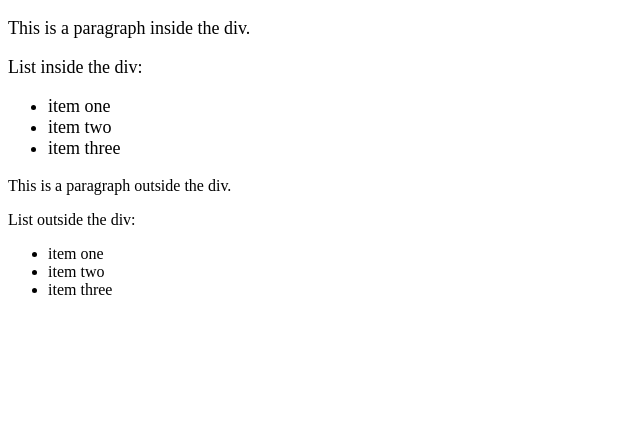
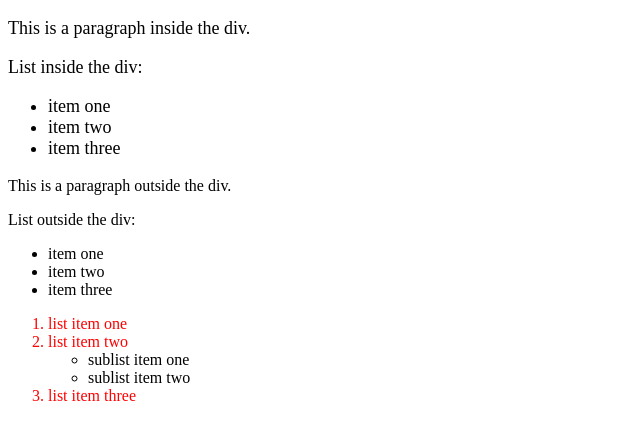
Before and after one commit to Claudine250/lecture1, a plain HTML site: page src1/nesting/nesting.html in a window 1280 px wide. Shown: the whole page, without its empty margins (0-640 px from the left). Drawn offline with nearby package versions, Linux system fonts and the light colour scheme; files that its build step writes are made by us from their sources.

Commit message:
Update nesting.html

```diff
--- a/src1/nesting/nesting.html
+++ b/src1/nesting/nesting.html
@@ -27,4 +27,23 @@
         </ul>
 
     </body>
+    <head>
+
+        <style>
+            ol > li {
+                color: red;
+            }
+        </style>
+    </head>
+    <body>
+        <ol>
+            <li>list item one</li>
+            <li>list item two</li>
+            <ul>
+                <li>sublist item one</li>
+                <li>sublist item two</li>
+            </ul>
+            <li>list item three</li>
+        </ol>
+    </body>
 </html>
```
